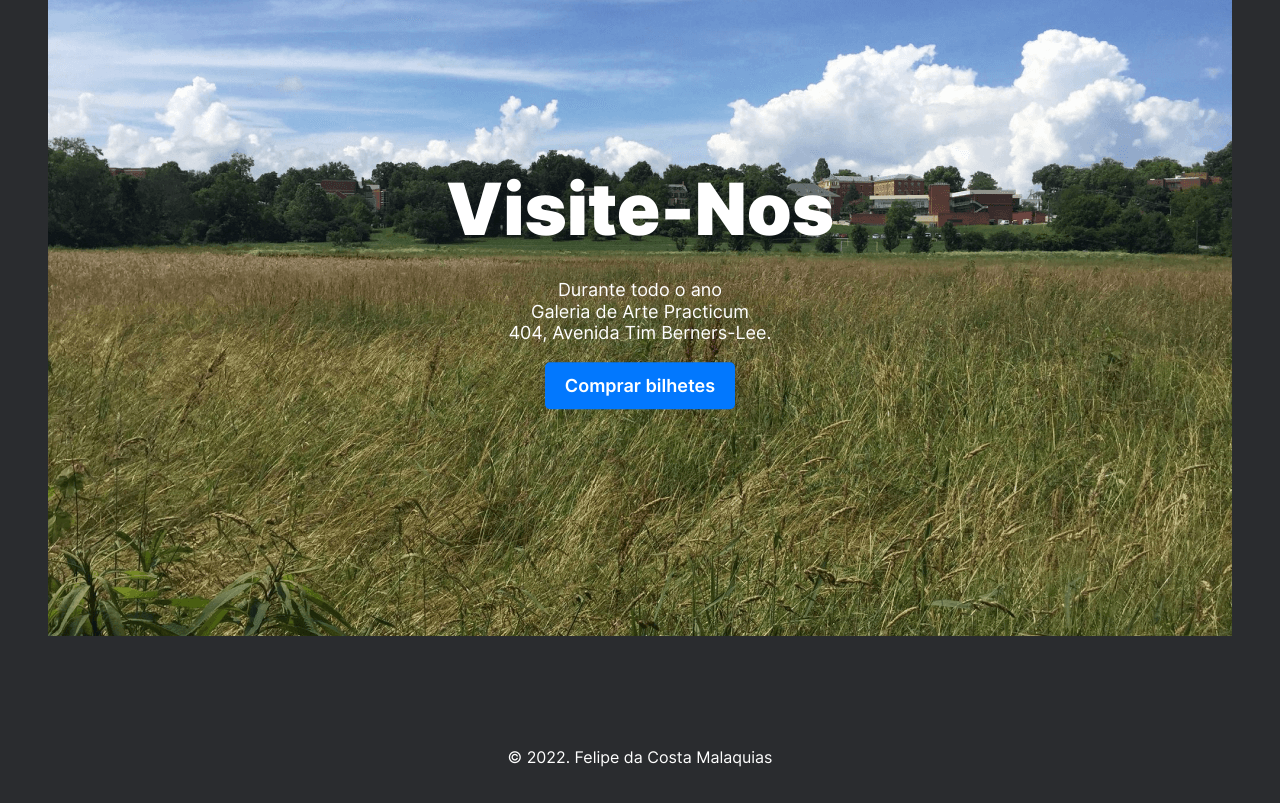
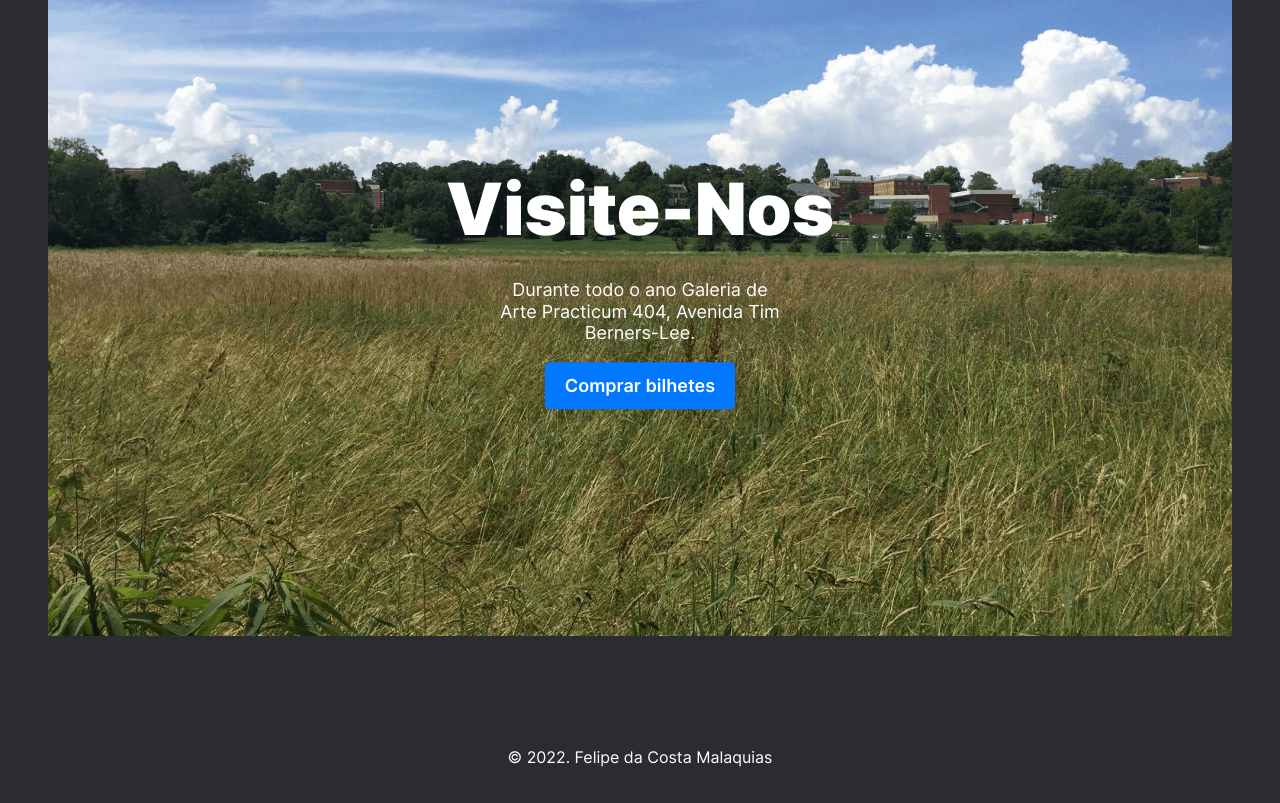
Before and after one commit to FelipeDaCosta/web_project_3_ptbr, a plain HTML site: page index.html in a window 1280 px wide. Shown: the part 5967-6770 px from the top of the page. Drawn offline with Linux system fonts and the light colour scheme.

Commit message:
Minor fixes

```diff
--- a/index.html
+++ b/index.html
@@ -160,9 +160,11 @@
             <section class="cover">
                 <div class="cover__content">
                     <h3 class="cover__title">Visite-Nos</h3>
-                    <p class="cover__text">Durante todo o ano<br>
-                        Galeria de Arte Practicum<br>
+                    <div class="cover__text">
+                    <p >Durante todo o ano
+                        Galeria de Arte Practicum
                         404, Avenida Tim Berners-Lee.</p>
+                    </div>
                     <a href="#" class="cover__link button">Comprar bilhetes</a>
                 </div>
                 <img src="./images/cover.png" class="cover__image" alt="Foto de um gramado">
```
